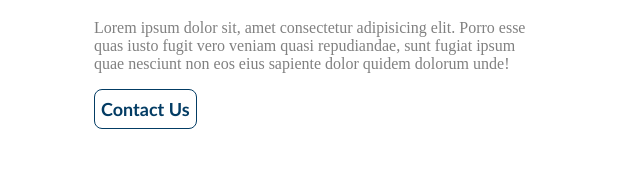
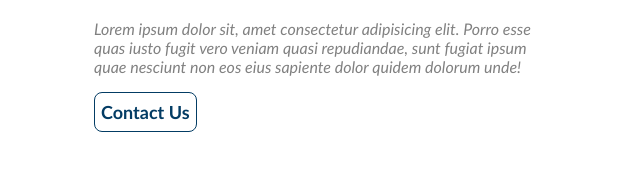
Before and after one commit to codelaborators-fall-22/front-end-demo-AlliFolluo, a plain HTML site: page index.html in a window 1280 px wide. Shown: the part 1166-1355 px from the top of the page, 14-654 px from the left. Drawn offline with Linux system fonts and the light colour scheme.

Commit message:
updated font

```diff
--- a/style.css
+++ b/style.css
@@ -76,7 +76,8 @@ nav button{
 
 .contentContainer p {
     color: grey;
-    font-family:lorem-ipsum;
+    font-family:'Gill Sans', 'Gill Sans MT', Calibri, 'Trebuchet MS', sans-serif;
+    font-style: italic;
 }
 
 .contentContainer span {
```
